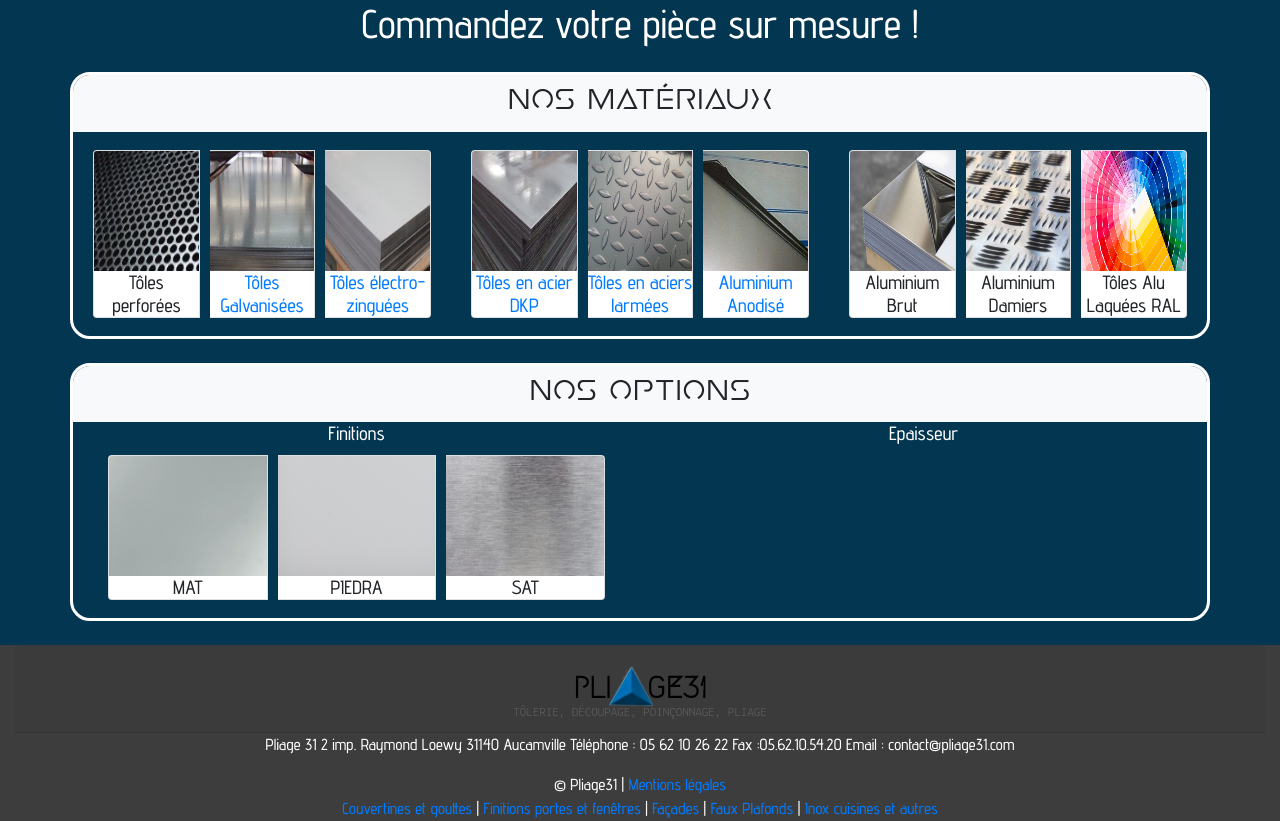
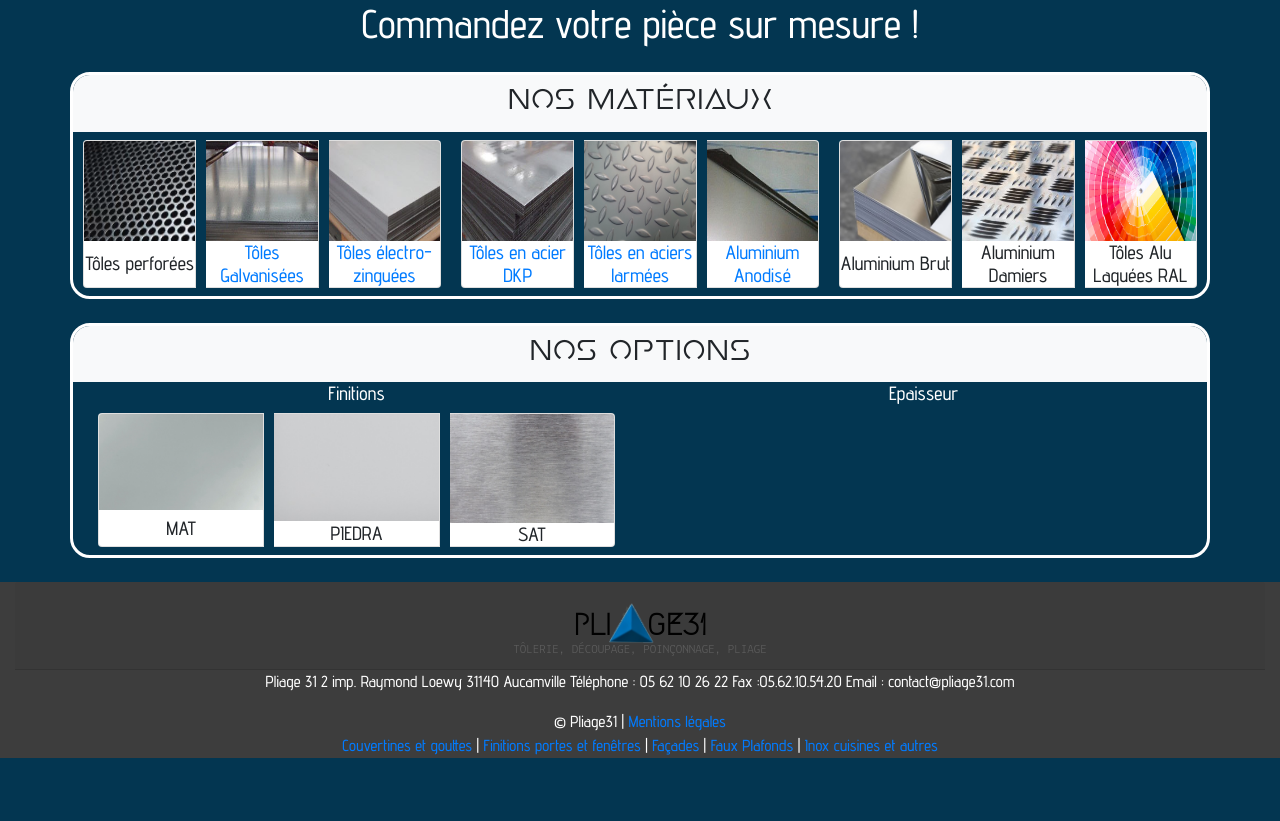
Before and after one commit to EmilieVrd/Pliage31, a PHP site: page /pages/dessinersapiece.php in a window 1280 px wide. Shown: the part 117-938 px from the top of the page. After the commit the page ends 875 px from the top, so only its background shows below. Run offline with PHP 8.4, Linux system fonts and the light colour scheme.

Commit message:
+ style dsp

```diff
--- a/assets/css/style_dsp.css
+++ b/assets/css/style_dsp.css
@@ -14,6 +14,7 @@
   --font-theme-color: black;
   --footer-color: #3d3d3d;
 }
+
 * {
   box-sizing: border-box;
   margin: 0;
@@ -21,6 +22,7 @@
   font-family: 'Advent Pro', sans-serif;
 
 }
+
 body {
 /*background: rgb(255,255,255);
 background: linear-gradient(180deg, rgba(255,255,255,1) 36%, rgba(3,108,176,1) 77%, rgba(61,61,61,1) 95%);*/
@@ -40,11 +42,17 @@ h2 {
 .card {
   margin: 0 10px;
 }
-.card-group {
-	margin:10px;
+.col-lg-4 {
+  margin: 0;
+  padding: 0;
 }
-.col-left .card img{
-	height: 120px;
+
+.ctn-first .card img{
+  height: 100px;
+}
+.padding-0{
+    padding-right:0;
+    padding-left:0;
 }
 .col-left
 {
@@ -58,7 +66,12 @@ h2 {
   margin-left: -50px;
   margin-right: -50px;
   padding: 5px;
-
+}
+@media all and (max-width:768px) {
+  .ctn-first, .ctn-second {
+    width: 75%;
+    margin: 0 auto;
+  }
 }
 
 h3
```
Lines whose indentation alone changed are shown as unchanged.
